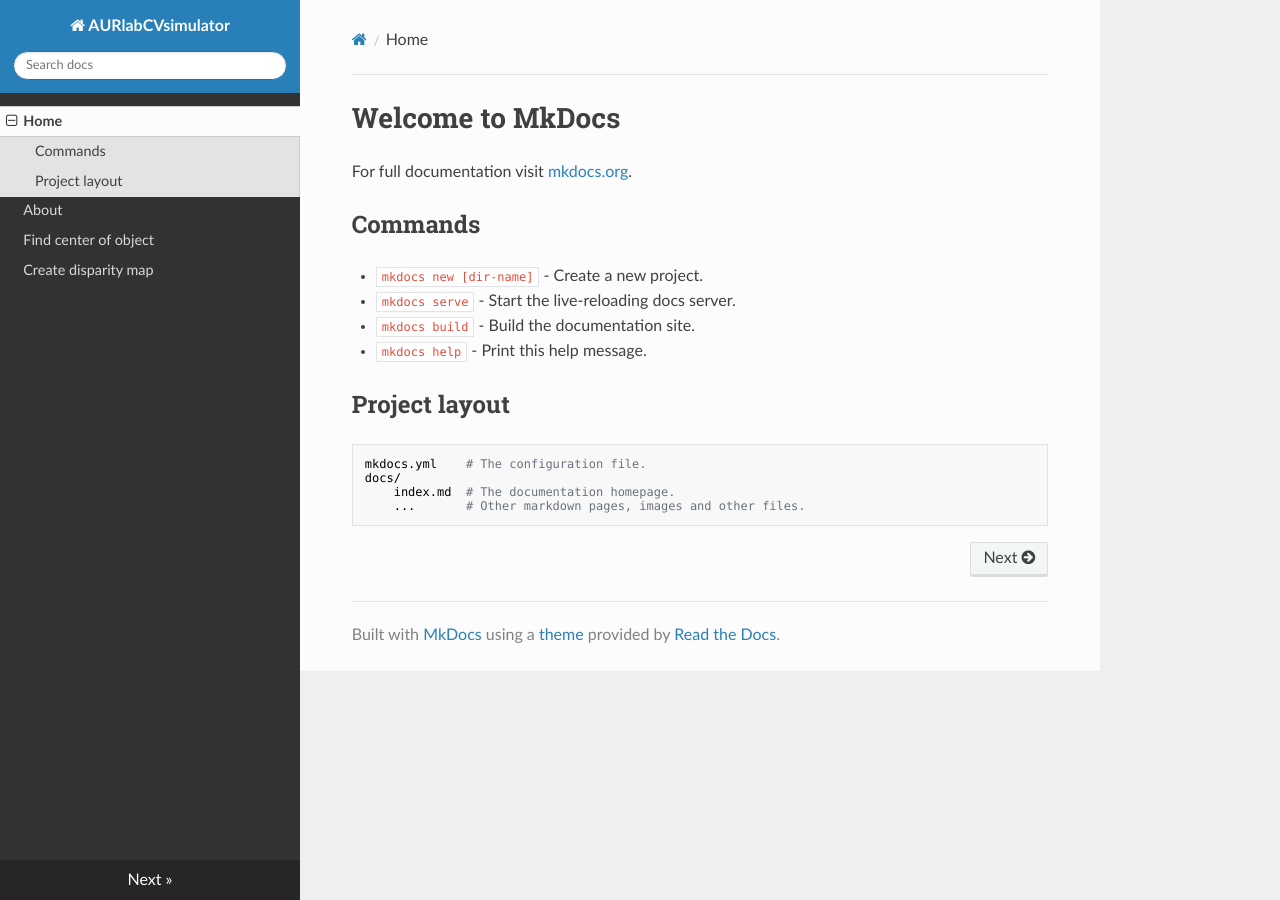
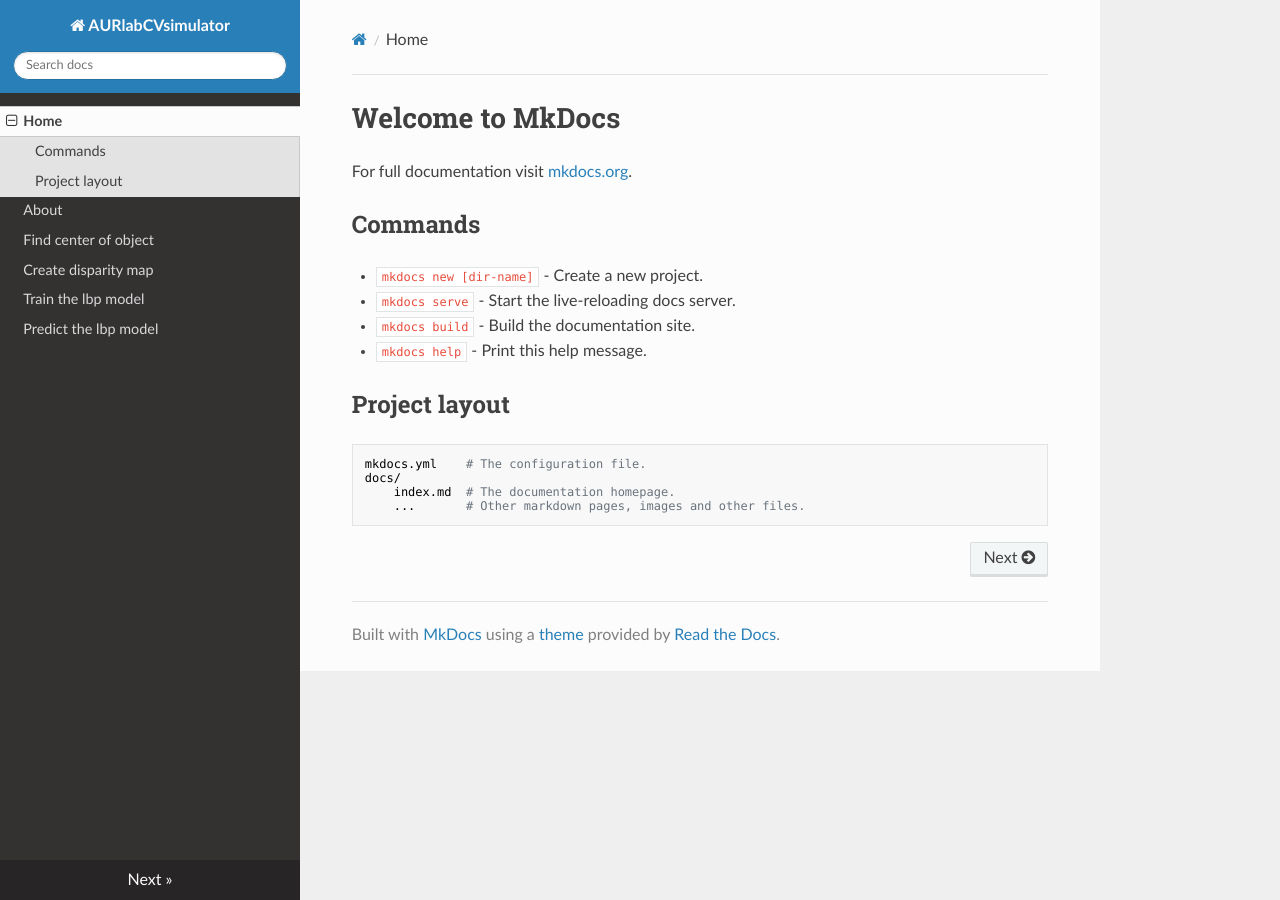
Before and after one commit to larssbr/AURlabCVsimulator, an MkDocs documentation site: the page built from docs/index.md, in a window 1280 px wide. Built offline with MkDocs 1.6.1, drawn with Linux system fonts in a browser that asks for light colours; nearby versions of some CDN libraries; old or Windows-style settings are respelled for this version of MkDocs.

Commit message:
changed some names

```diff
--- a/mkdocs.yml
+++ b/mkdocs.yml
@@ -4,4 +4,6 @@ pages:
 - About: about.md
 - Find center of object: findCenterOfObject.md
 - Create disparity map: Disparity_map.md
+- Train the lbp model: TrainModelLbp.md
+- Predict the lbp model:  PredictWithModelLbp.md
 theme: readthedocs
```
